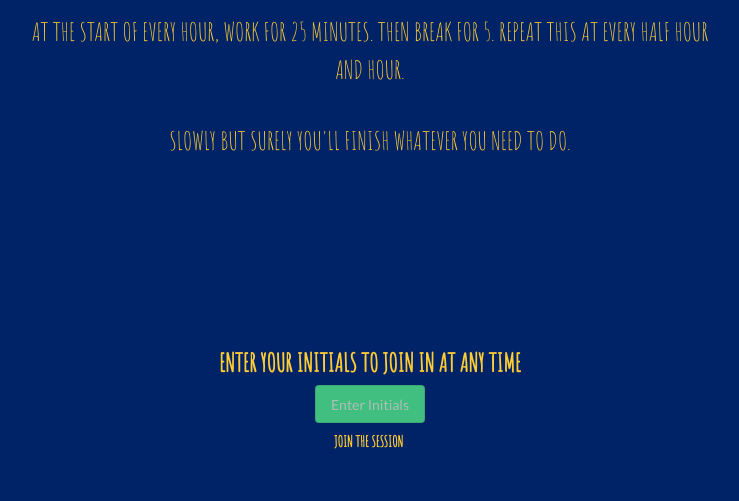
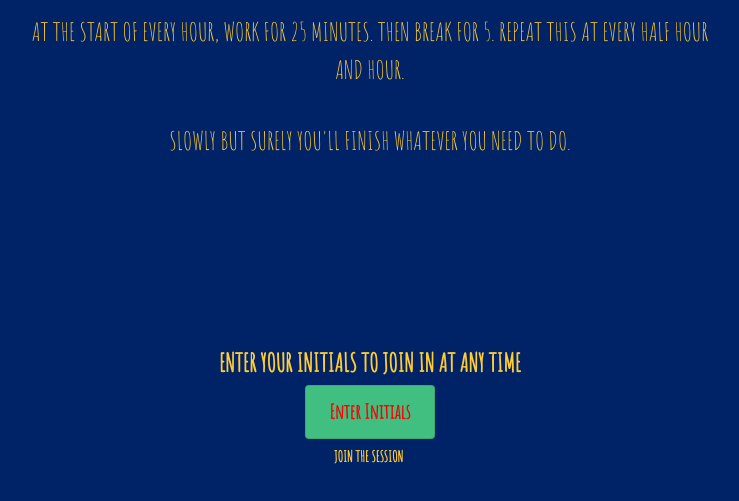
Before and after one commit to jasonytak/takdoro, a React app in the folder client/: page / in a window 1280 px wide. Shown: the part 111-612 px from the top of the page, without its empty margins (270-1009 px from the left). Built offline with nearby package versions, Linux system fonts and the light colour scheme.

Commit message:
Additional styling to login page

```diff
--- a/client/src/components/App/App.js
+++ b/client/src/components/App/App.js
@@ -20,7 +20,7 @@ class App extends Component {
   render() {
     return (
       <div>
-        <LoginPage onSubmit={this.onSubmit } />
+        <LoginPage onSubmit={this.onSubmit} />
       </div>
     );
   }
--- a/client/src/components/LoginPage/LoginPage.css
+++ b/client/src/components/LoginPage/LoginPage.css
@@ -15,9 +15,16 @@ h1 {
 }
 
 #text-field input {
-  width: 110px;
+  width: 130px;
   text-align: center;
   background-color: #40bf80;
+  font-family: 'Amatic SC', cursive;
+  font-size: 20px;
+}
+
+#text-field ::placeholder {
+  color: red;
+  font-weight: 900;
 }
 
 #text-field button {
```
